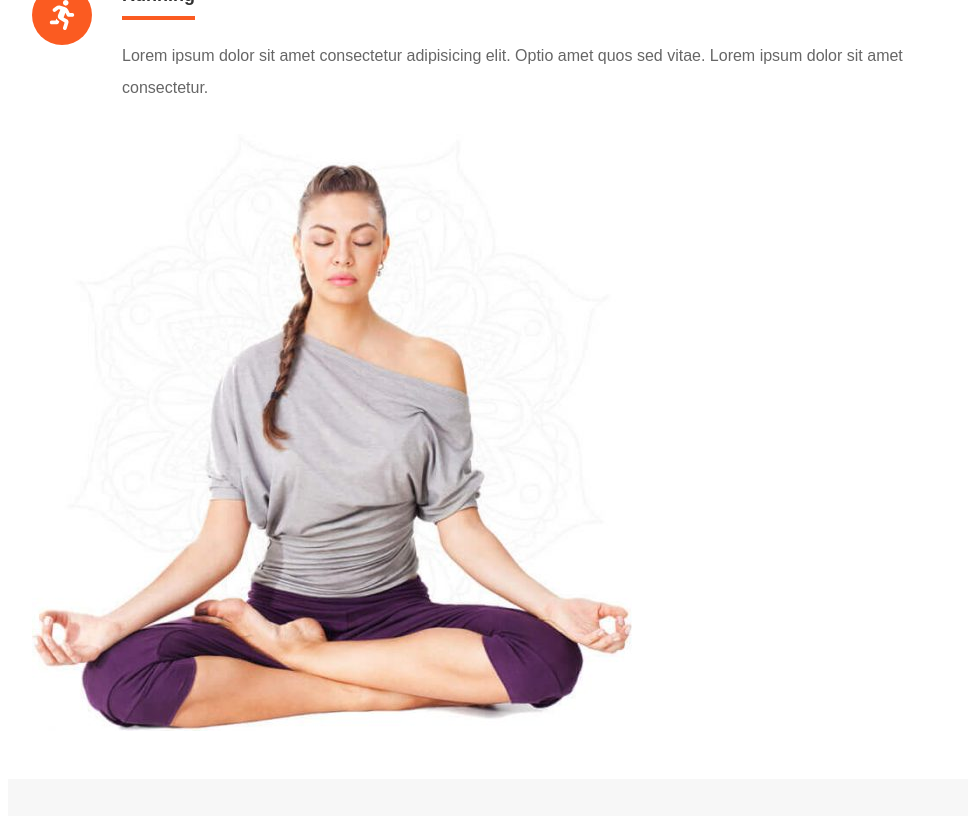
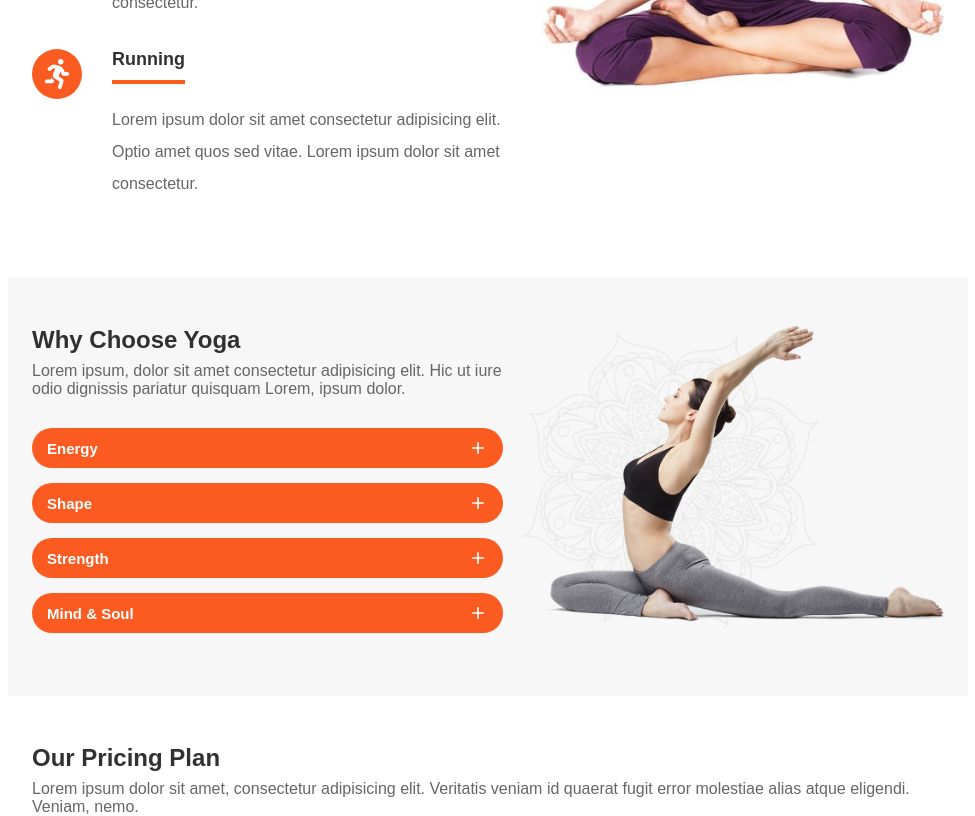
Before and after one commit to Tcodingg/yoga, a React (Create React App) app: page / in a window 1280 px wide. Shown: the part 1040-1856 px from the top of the page, without its empty margins (152-1127 px from the left). Built offline with nearby package versions, Linux system fonts and the light colour scheme.

Commit message:
add media ipad media queries for our services and choose yoga components

```diff
--- a/src/components/Form/Form.css
+++ b/src/components/Form/Form.css
@@ -34,6 +34,11 @@
    text-transform: capitalize;
    background: var(--primary-color);
    color: white;
+   transition: all 0.3s ease 0s;
+}
+.contact-us form button:hover {
+   cursor: pointer;
+   background: rgb(231, 85, 0);
 }
 
 .contact-wrapper {
--- a/src/components/Map/Map.js
+++ b/src/components/Map/Map.js
@@ -1,14 +1,14 @@
 import { MapContainer, TileLayer, Marker, Popup } from "react-leaflet";
 import "./Map.css";
-const position = [43.653225, -79.383186];
 
 const Map = () => {
+   const position = [43.653225, -79.383186];
    return (
       <div id="map">
          <MapContainer
             className="leaflet-container"
             center={position}
-            zoom={14}
+            zoom={15}
             // scrollWheelZoom={false}
          >
             <TileLayer
@@ -17,7 +17,8 @@
             />
             <Marker position={position}>
                <Popup>
-                  A pretty CSS3 popup. <br /> Easily customizable.
+                  123 Main St. Toronto Ontario <br />
+                  Come visit us.
                </Popup>
             </Marker>
          </MapContainer>
--- a/src/components/Our Services/OurServices.css
+++ b/src/components/Our Services/OurServices.css
@@ -8,8 +8,8 @@
 
 .icon-wrapper {
    background: var(--primary-color);
-   width: 60px;
-   height: 60px;
+   width: 50px;
+   height: 50px;
    padding: 0px;
    border-radius: 50%;
    display: flex;
@@ -41,3 +41,17 @@
    max-width: 600px;
    height: auto;
 }
+
+/* ===== ipad/kindle media query===== */
+
+@media screen and (min-width: 800px) {
+   .services {
+      flex-direction: row;
+      justify-content: space-between;
+   }
+   .services img {
+      margin: 0;
+      padding: 0;
+      max-height: 400px;
+   }
+}
--- a/src/components/why choose yoga/WhyChooseYoga.css
+++ b/src/components/why choose yoga/WhyChooseYoga.css
@@ -10,7 +10,10 @@
    display: flex;
    flex-direction: column;
 }
-
+.yoga-info {
+   /* flex-shrink: 0; */
+   /* border: 1px solid black; */
+}
 .yoga-info .title {
    text-transform: capitalize;
 }
@@ -66,3 +69,18 @@
 .details-wrapper button:hover {
    cursor: pointer;
 }
+.choose-yoga-container img {
+   max-width: 600px;
+   height: auto;
+}
+
+/* ==== ipad media query ==== */
+
+@media screen and (min-width: 800px) {
+   .choose-yoga-container {
+      flex-direction: row;
+   }
+   .choose-yoga-container img {
+      max-height: 300px;
+   }
+}
```
